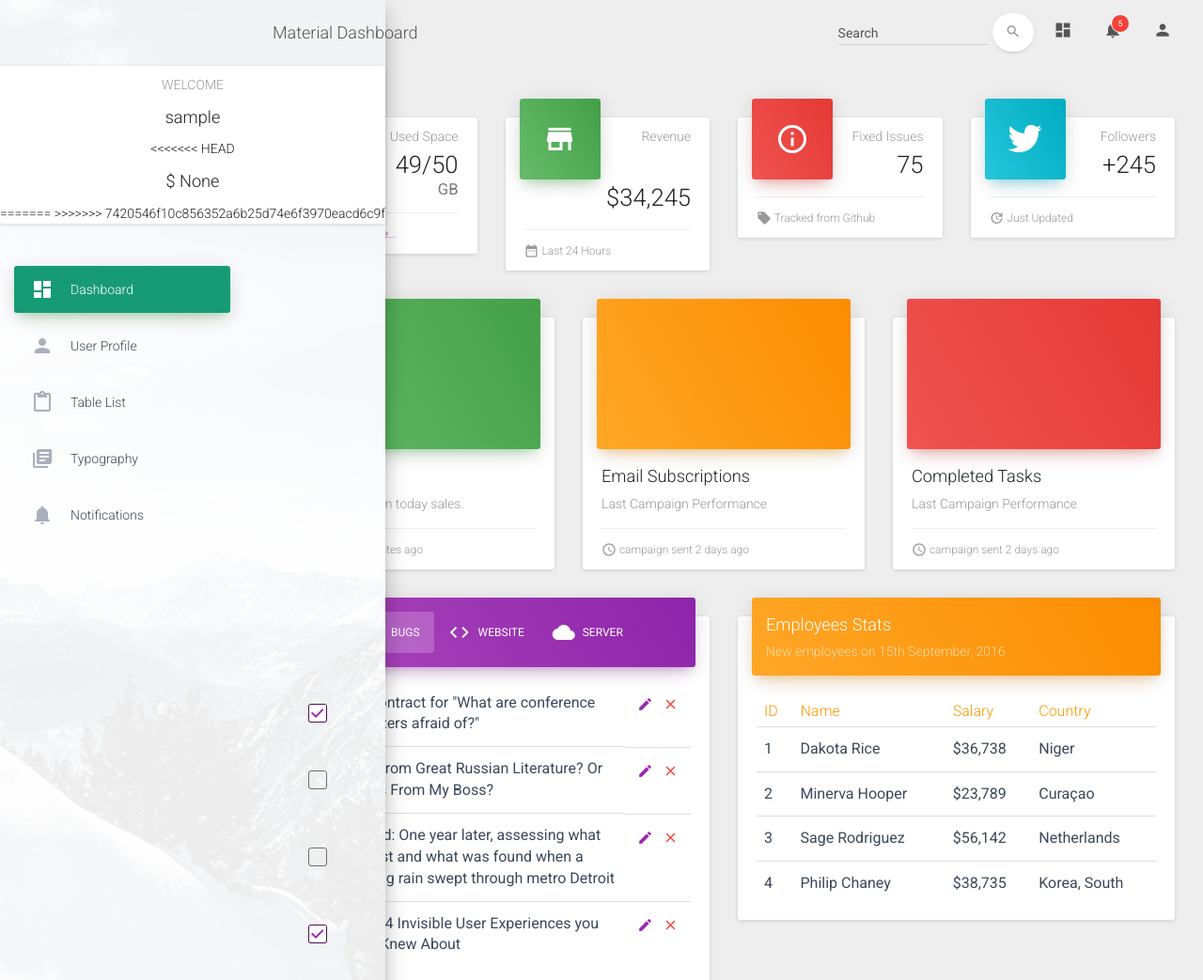
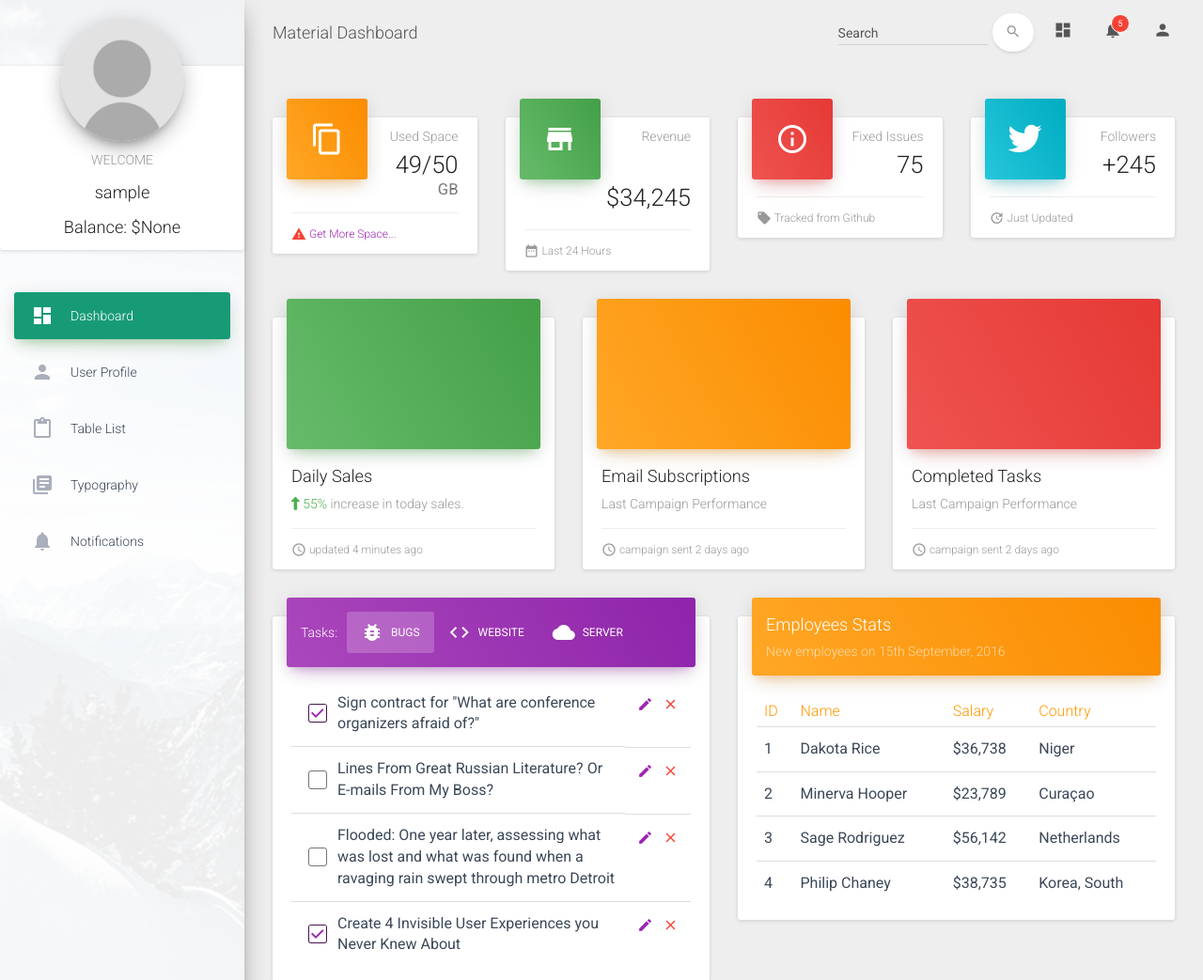
Before and after one commit to samburba/WebStocks, a Django app: page /dashboard/ in a window 1280 px wide. Shown: the top 1043 px of the page at 94% size. Run offline with Django 3.2, Linux system fonts and the light colour scheme; the visitor is signed in with stand-in values (Sample User, id 1); a map, chart or similar area stays blank; some libraries are stand-ins or nearby versions.

Commit message:
change user dashboard

```diff
--- a/stocks/templates/UI/dashboard.html
+++ b/stocks/templates/UI/dashboard.html
@@ -33,12 +33,14 @@
               <div class="logo">
 
             <div class="card card-profile">
+              <div class="card-avatar">
+                  <a href="#pablo">
+                     <img class="img" src="{% static "images/UI/faces/default.jpg" %}" />
+                  </a>
+              </div>
                   <h6 class="category text-gray">Welcome</h6>
                     <h4 class="card-title">{{ user.get_username }}</h4>
-<<<<<<< HEAD
-                    <h4 class="card-title"> $ {{ user.profile.purse }} </h4>
-=======
->>>>>>> 7420546f10c856352a6b25d74e6f3970eacd6c9f
+                    <h4 class="card-title">Balance: ${{ user.profile.purse }} </h4>
                 </div>
             </div>
 
```
Also changed, not shown: stocks/migrations/0001_initial.py (added), stocks/static/images/UI/faces/default.jpg (added).
